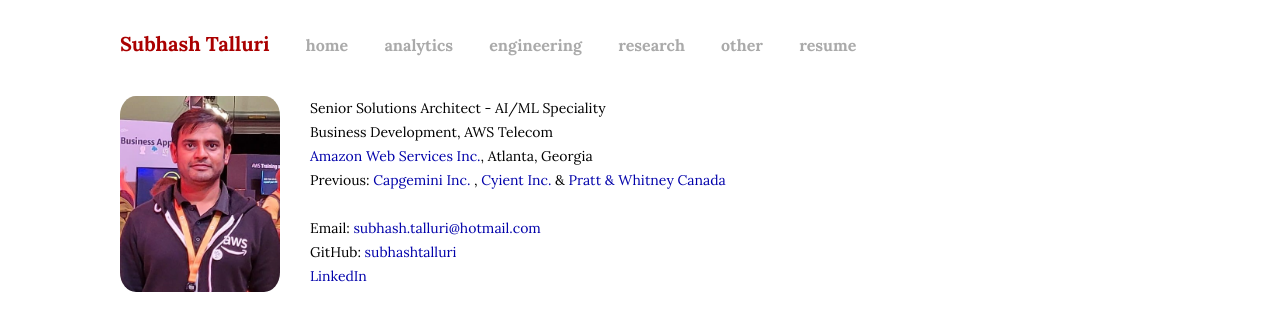
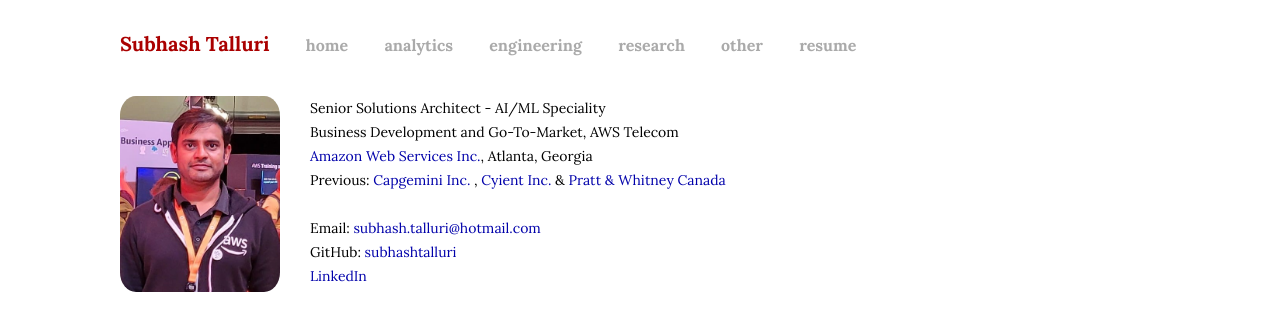
Before and after one commit to subhashtalluri/subhashtalluri.github.io, a Jekyll site: the page built from index.md, in a window 1280 px wide. Shown: the top 316 px of the page. Built offline with Jekyll 4.4.1, drawn with Linux system fonts in a browser that asks for light colours.

Commit message:
update home

```diff
--- a/_layouts/home.html
+++ b/_layouts/home.html
@@ -13,7 +13,7 @@
                 </div>
                 <div class="contact">
                   Senior Solutions Architect - AI/ML Speciality <br>
-                  Business Development, AWS Telecom  <br>
+                  Business Development and Go-To-Market, AWS Telecom  <br>
                   <a href="https://aws.amazon.com/">Amazon Web Services Inc.</a>, Atlanta, Georgia <br>
                   Previous: <a href="http://www.capgemini.com//">Capgemini Inc.</a> , <a href="http://www.cyient.com//">Cyient Inc.</a> & <a href="http://www.pwc.ca/">Pratt & Whitney Canada</a> <br>
                   <br>
```
